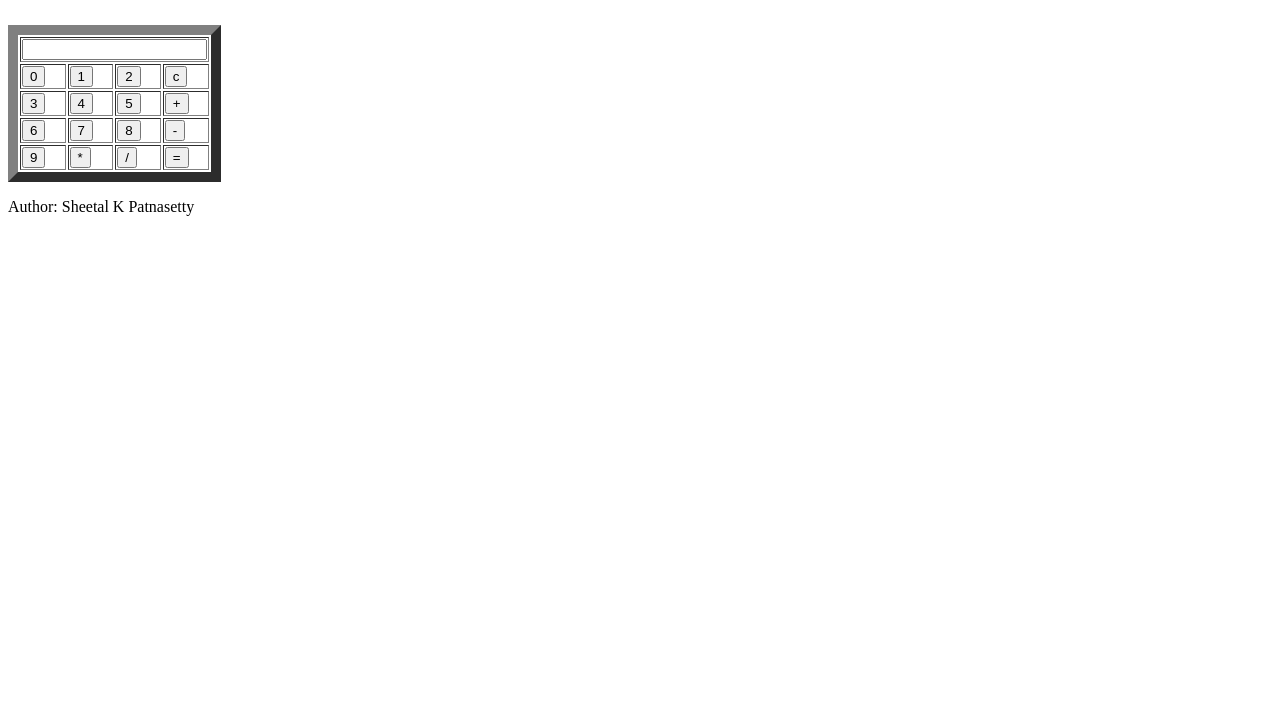
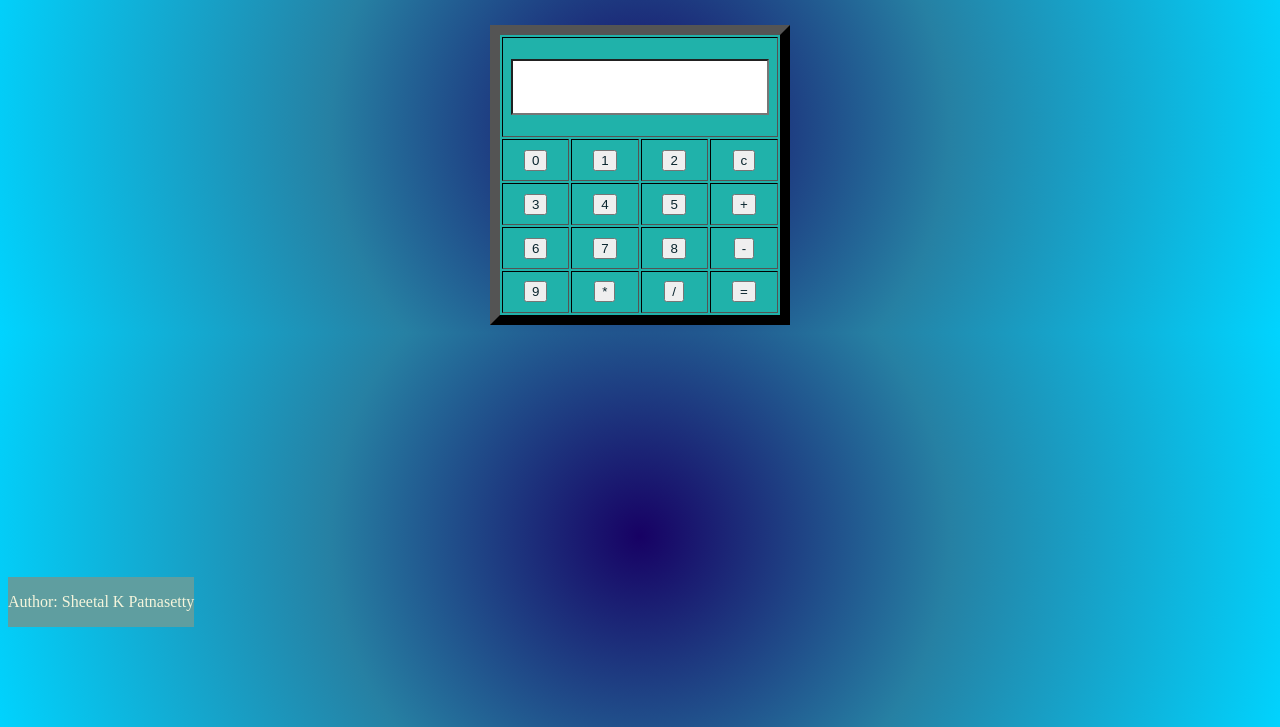
Before and after one commit to Sheetal-Patnasetty/Simple-Calculator, a plain HTML site: page Index.html in a window 1280 px wide. Shown: the part 73-800 px from the top of the page. Drawn offline with Linux system fonts and the light colour scheme.

Commit message:
Update Index.html

```diff
--- a/Index.html
+++ b/Index.html
@@ -5,7 +5,7 @@
     <meta http-equiv="X-UA-Compatible" content="IE=edge">
     <meta name="viewport" content="width=device-width, initial-scale=1.0">
     <title>CALCULATOR</title>
-    <link rel="stylesheet" href="F:\Sheetal\Web dev\Projects\Calculator\calculator.css">
+    <link rel="stylesheet" href=".\Index.css">
 </head>
 <body>
     <h1>SIMPLE CALCULATOR</h1>
```
